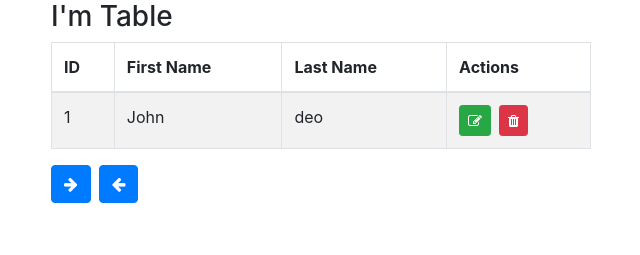
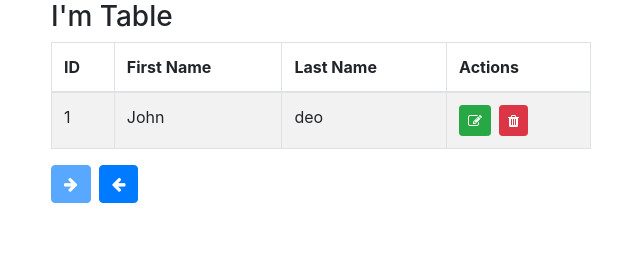
Before and after one commit to mbrsagor/youReacker, a React (Create React App) app: page / in a window 1280 px wide. Shown: the top 255 px of the page, without its empty margins (319-959 px from the left). Built offline with nearby package versions, Linux system fonts and the light colour scheme.

Commit message:
Pagination disable

```diff
--- a/src/components/my_table/index.jsx
+++ b/src/components/my_table/index.jsx
@@ -36,13 +36,19 @@ class MyTable extends Component {
     }
 
     render() {
-        let data= this.getItemPerPage();
+        let data = this.getItemPerPage();
+        const totalPage = Math.ceil(this.state.users.length / itemPerPage);
+        const nextDisabled = (this.state.currentpage) === totalPage;
+        const prevDisabled = this.state.currentpage < 1;
+
         return (
             <div>
                 <h3>I'm Table</h3>
                 <TableView
                     nextpage={this.nextpage}
                     prevpage={this.prevpage}
+                    nextDisabled={nextDisabled}
+                    prevDisabled={prevDisabled}
                     data={data}
                 />
             </div>
--- a/src/components/my_table/table_view.jsx
+++ b/src/components/my_table/table_view.jsx
@@ -1,6 +1,6 @@
 import React from 'react'
 
-const TableView = ({data=[], nextpage, prevpage}) =>{
+const TableView = ({data=[], nextpage, prevpage, nextDisabled, prevDisabled}) =>{
     return (
         <div>
             <table className="table table-striped table-bordered">
@@ -27,8 +27,8 @@ const TableView = ({data=[], nextpage, prevpage}) =>{
                 </tbody>
             </table>
             <div>
-                <button onClick={prevpage} className="btn btn-primary btm-sm mr-2"><i className="fa fa-arrow-right"></i></button>
-                <button onClick={nextpage} className="btn btn-primary btm-sm"><i className="fa fa-arrow-left"></i></button>
+                <button disabled={prevDisabled} onClick={prevpage} className="btn btn-primary btm-sm mr-2"><i className="fa fa-arrow-right"></i></button>
+                <button disabled={nextDisabled} onClick={nextpage} className="btn btn-primary btm-sm"><i className="fa fa-arrow-left"></i></button>
             </div>
         </div>
     )
```
Also changed, not shown: 1 other file (tests, documents, lock files or other folders).
